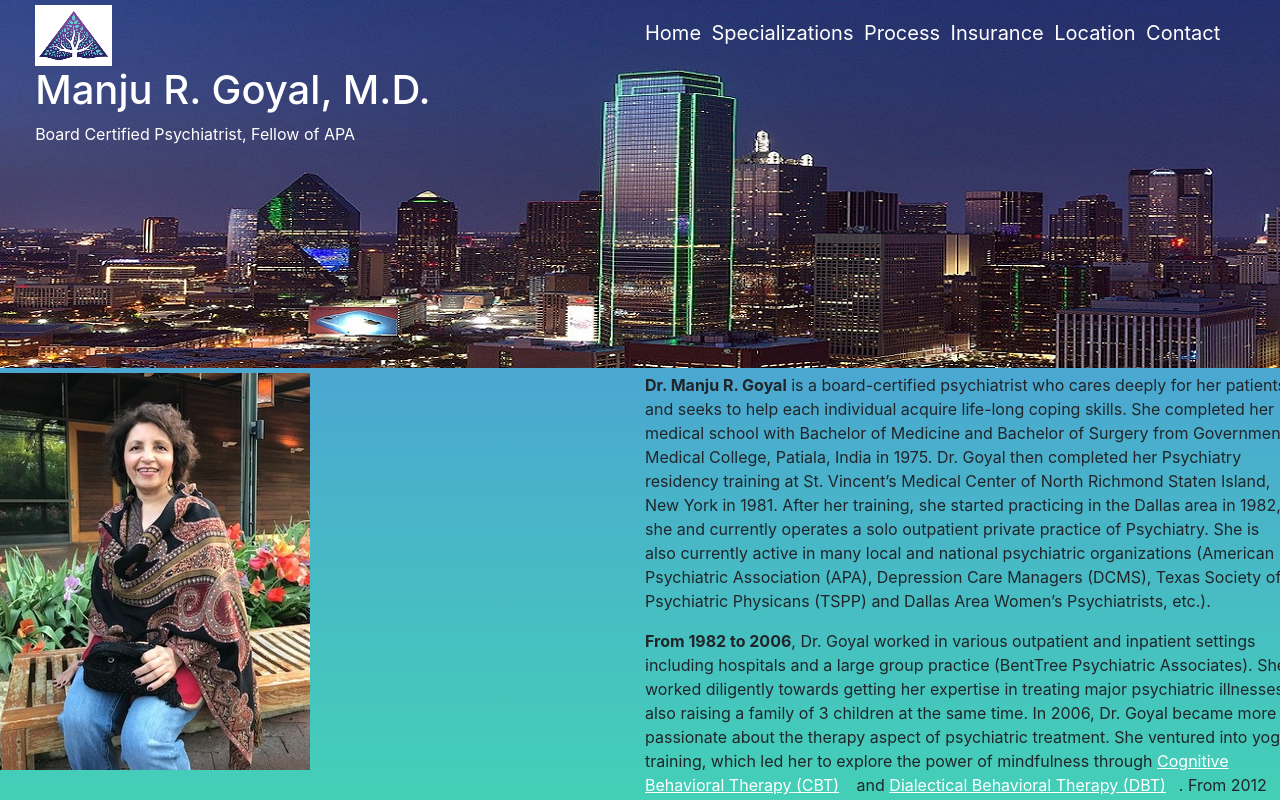
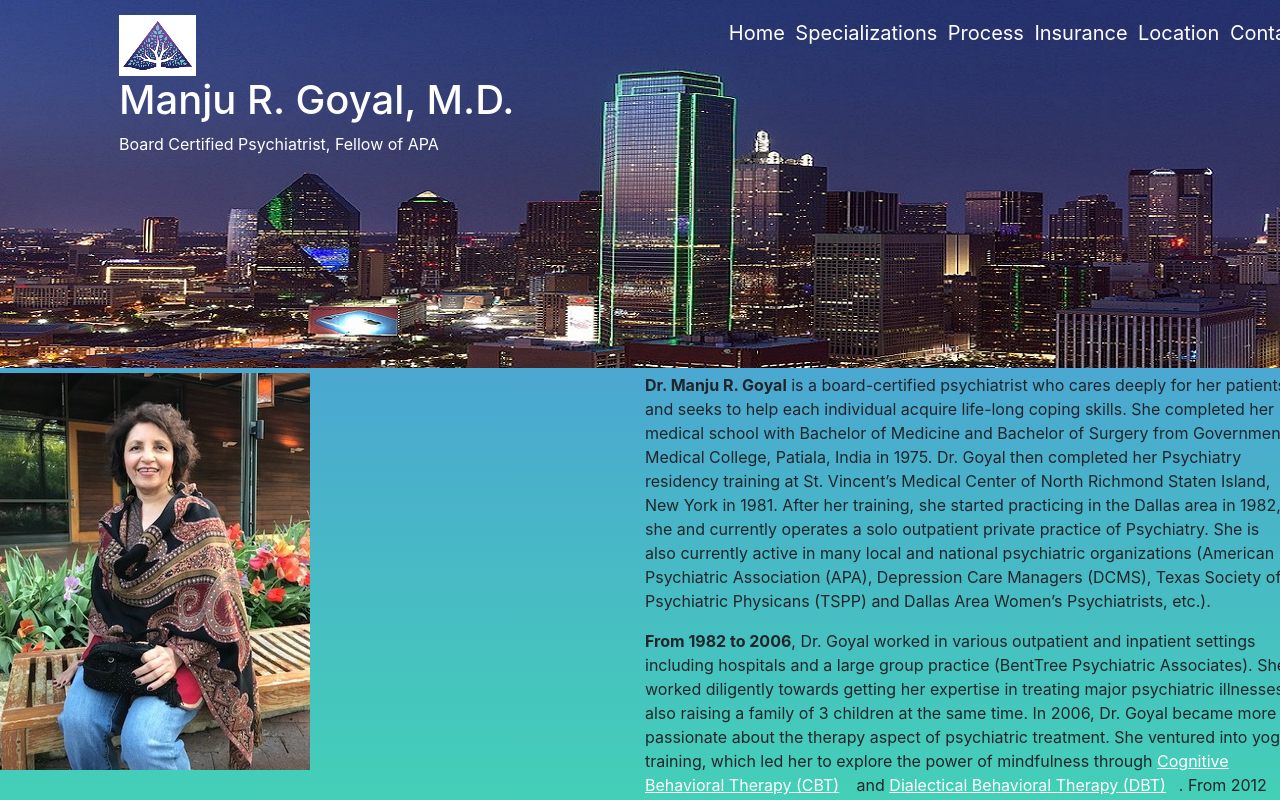
Before and after one commit to davidtrom/Goyal-Client, an Angular app: page /location in a window 1280 px wide. Shown: the top 800 px of the page. Built offline with nearby package versions, Linux system fonts and the light colour scheme.

Commit message:
location header adjusted properly

```diff
--- a/src/app/location/location.component.css
+++ b/src/app/location/location.component.css
@@ -8,17 +8,19 @@
 
 
 #logo{
-    padding-left: 7%;
+    padding-left: 20%;
+    padding-top: 1.5%;
+
 }
 
 #title{
-    padding-left: 7%;
+    padding-left: 20%;
     color: white;
     margin-right: 0;
 }
 
 h1{
-    margin-left: 7%;
+    margin-left: 20%;
     color: white;
 }
 
@@ -26,7 +28,7 @@ h1{
     padding-top: 2%;
     font-size: 15pt;
     text-align: right;
-    padding-right: 1.5%;
+    padding-left: 13%;
 
 }
 
```
Also changed, not shown: src/app/location/location.component.html (+0 -27 lines).
